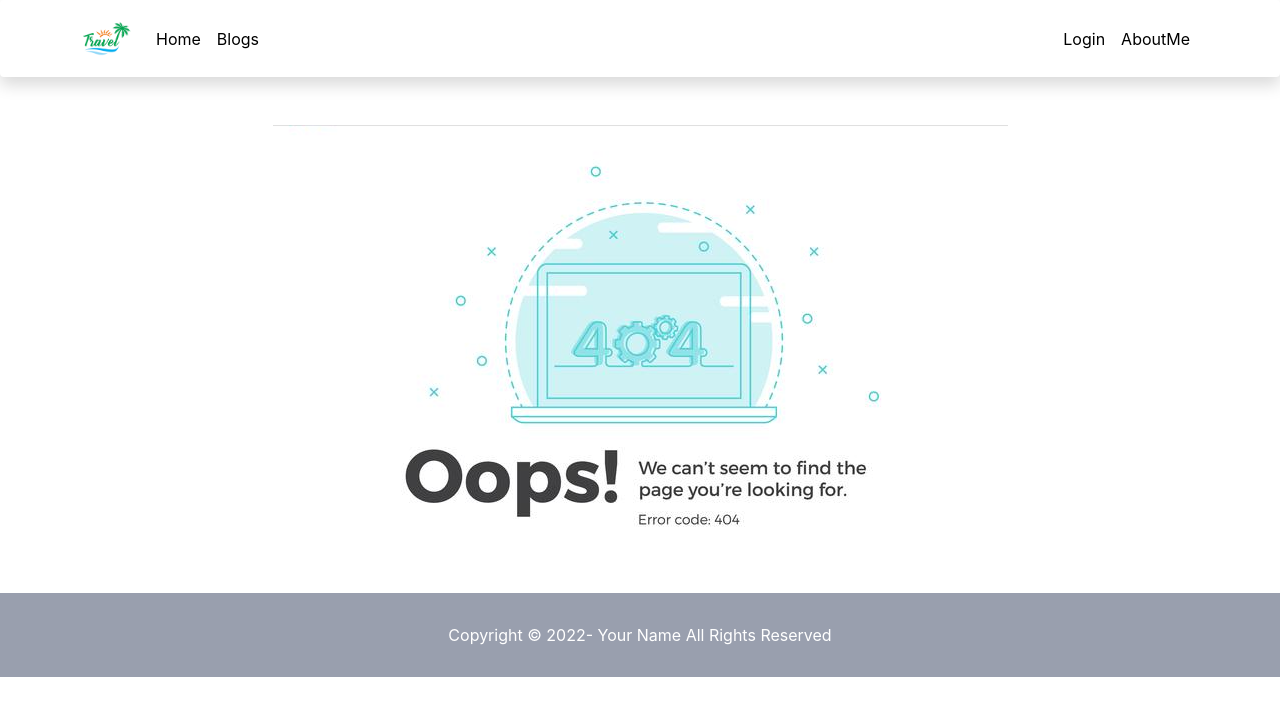
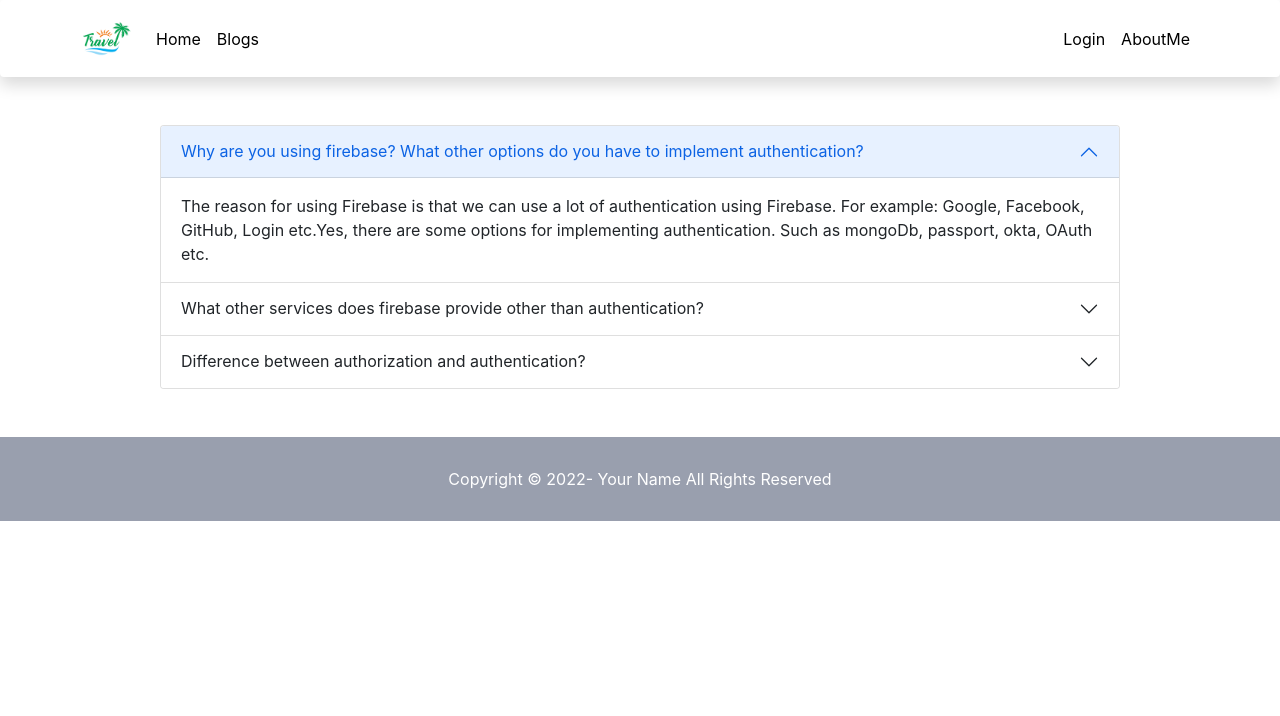
Before and after one commit to mdsalman0/assignment-10, a React (Create React App) app: page /blogs in a window 1280 px wide. Shown: the top 716 px of the page. Built offline with nearby package versions, Linux system fonts and the light colour scheme; no server answers.

Commit message:
blogs page the end

```diff
--- a/src/App.js
+++ b/src/App.js
@@ -1,6 +1,7 @@
 import { Routes,Route } from 'react-router-dom';
 import './App.css';
 import AboutMe from './Pages/AboutMe/AboutMe';
+import Blogs from './Pages/Blogs/Blogs';
 import Checkout from './Pages/Home/Checkout/Checkout';
 import Home from './Pages/Home/Home/Home';
 import Login from './Pages/Login/Login';
@@ -17,6 +18,7 @@ function App() {
       <Routes>
         <Route path='/'element={<Home></Home>}></Route>
         <Route path='/home'element={<Home></Home>}></Route>
+        <Route path='/blogs'element={<Blogs></Blogs>}></Route>
         <Route path='/checkout'element={
           <RequireAuth>
             <Checkout></Checkout>
--- /dev/null
+++ b/src/Pages/Blogs/Blogs.js
@@ -0,0 +1,30 @@
+import React from 'react';
+import Accordion from 'react-bootstrap/Accordion'
+const Blogs = () => {
+    return (
+        <div style={{}} className='w-75 mx-auto mt-5 mb-5'>
+           <Accordion defaultActiveKey="0">
+            <Accordion.Item eventKey="0">
+                <Accordion.Header>Why are you using firebase? What other options do you have to implement authentication?</Accordion.Header>
+                <Accordion.Body>
+                The reason for using Firebase is that we can use a lot of authentication using Firebase. For example: Google, Facebook, GitHub, Login etc.Yes, there are some options for implementing authentication. Such as mongoDb, passport, okta, OAuth etc.
+                </Accordion.Body>
+            </Accordion.Item>
+            <Accordion.Item eventKey="1">
+                <Accordion.Header>What other services does firebase provide other than authentication?</Accordion.Header>
+                <Accordion.Body>
+                We know that the most widely used services for this purpose are Cloud Messaging, Authentication, Dynamic Links, Forecasting, Google Analytics and Remote Config. Let's discuss these services in detail.
+                </Accordion.Body>
+            </Accordion.Item>
+            <Accordion.Item eventKey="2">
+                <Accordion.Header>Difference between authorization and authentication?</Accordion.Header>
+                <Accordion.Body>
+                Simply put, authentication is the process of verifying who someone is, whereas authorization is the process of verifying what specific applications, files, and data a user has access to. The situation is like that of an airline that needs to determine which people can come on board. The first step is to confirm the identity of a passenger to make sure they are who they say they are. Once a passenger's identity has been determined, the second step is verifying any special services the passenger has access to, whether it's flying first-class or visiting the VIP lounge.
+                </Accordion.Body>
+            </Accordion.Item>
+            </Accordion>
+        </div>
+    );
+};
+
+export default Blogs;
--- a/src/Pages/Sherad/Header/Header.js
+++ b/src/Pages/Sherad/Header/Header.js
@@ -17,7 +17,7 @@ const Header = () => {
                 <Container>
                     <Navbar.Brand style={{color:'black'}} as={Link} to="/"><img width={50} src={travel} alt="" /></Navbar.Brand>
                     <Navbar.Toggle style={{background:'black'}} aria-controls="responsive-navbar-nav" />
-                    <Navbar.Collapse id="responsive-navbar-nav">
+                    <Navbar.Collapse className="responsive-navbar-nav">
                     <Nav className="me-auto">
                         <Nav.Link style={{color:'black'}} as={Link} to="/Home">Home</Nav.Link>
                         <Nav.Link style={{color:'black'}} as={Link} to="/blogs">Blogs</Nav.Link>
```
